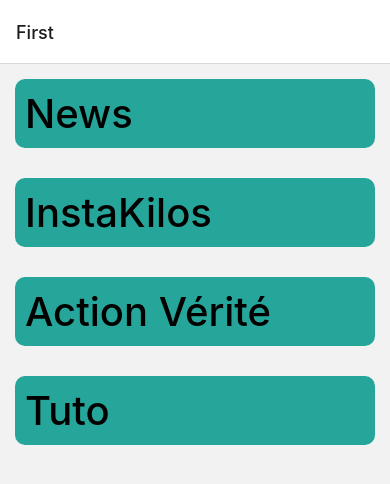
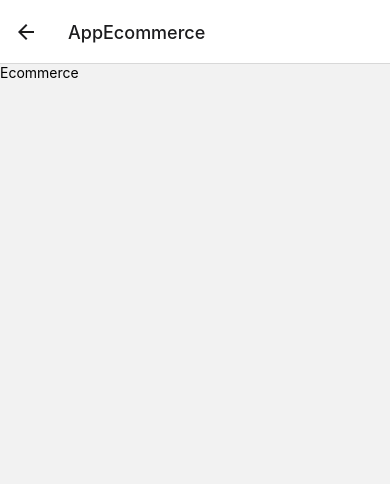
Before and after one commit to yannisjdubois/mybook-2, a React Native app: screen /AppEcommerce in a window 390 px wide. Shown: the top 484 px of the page. Built offline with nearby package versions, Linux system fonts and the light colour scheme.

Commit message:
création de la porte d'entrée à l'application Ecommerce

```diff
--- /dev/null
+++ b/Allapps/AppNews/Ecommerce/index.js
@@ -0,0 +1,12 @@
+import { View, Text } from 'react-native'
+import React from 'react'
+
+const index = () => {
+  return (
+    <View>
+      <Text>Ecommerce</Text>
+    </View>
+  )
+}
+
+export default index
--- a/App.js
+++ b/App.js
@@ -1,19 +1,13 @@
 import { StyleSheet, Text, View } from 'react-native'
 import React from 'react'
-
 import { NavigationContainer } from '@react-navigation/native';
-
 import { createNativeStackNavigator } from '@react-navigation/native-stack';
-
 import FirstScreen from './Allapps/First';
-
 import Insta from './Allapps/Insta';
-
 import News from './Allapps/AppNews';
-
 import Tuto from './Allapps/TutoFlatlist';
-
 import DetailNewScreen from './Allapps/AppNews/detail';
+import Ecommerce from './Allapps/AppNews/Ecommerce';
 
 
 import store from './redux/store' ;
@@ -31,14 +25,20 @@
               <Stack.Navigator>
 
                   <Stack.Screen name="First" component={FirstScreen} />
+
                   {/* AppInsta screens */}
                   <Stack.Screen name="AppInsta" component={Insta} />
+
                   {/* news App screens */}
                   <Stack.Screen name="AppNews" component={News} />
+
                   {/* DetailScreenNews */}
                   <Stack.Screen name='DetailNewScreen' component={DetailNewScreen}/>
 
                   <Stack.Screen name="AppTuto" component={Tuto} />
+
+                  {/* Ecommerce */}
+                  <Stack.Screen name="AppEcommerce" component={Ecommerce} />
 
               </Stack.Navigator>
 
--- a/datas/first.js
+++ b/datas/first.js
@@ -11,11 +11,16 @@
     },
     {
         id:3,
+        titre:"Ecommerce App",
+        nomApp:"AppEcommerce",
+    },
+    {
+        id:4,
         titre:"Action Vérité",
         nomApp:"ActionVerite",
     },
     {
-        id:4,
+        id:5,
         titre:"Tuto",
         nomApp:"AppTuto",
     },
```
